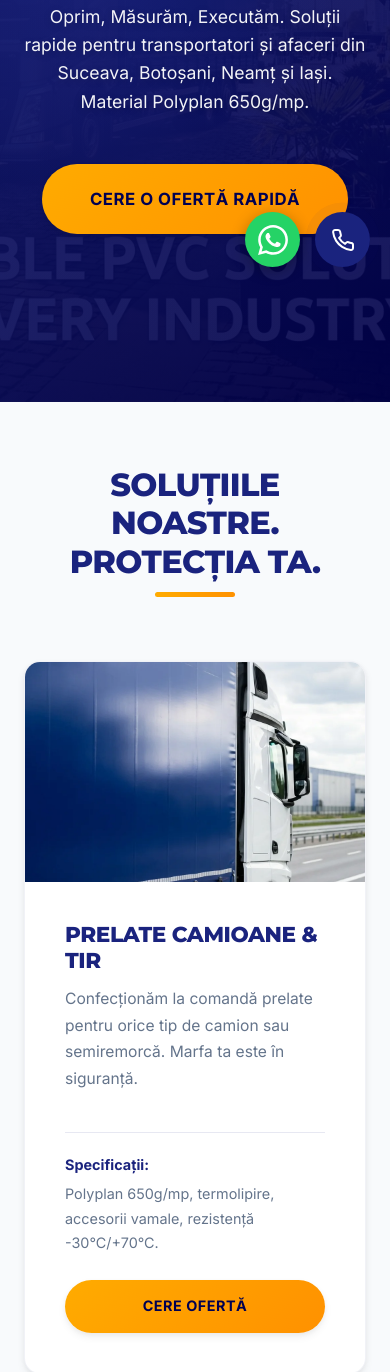
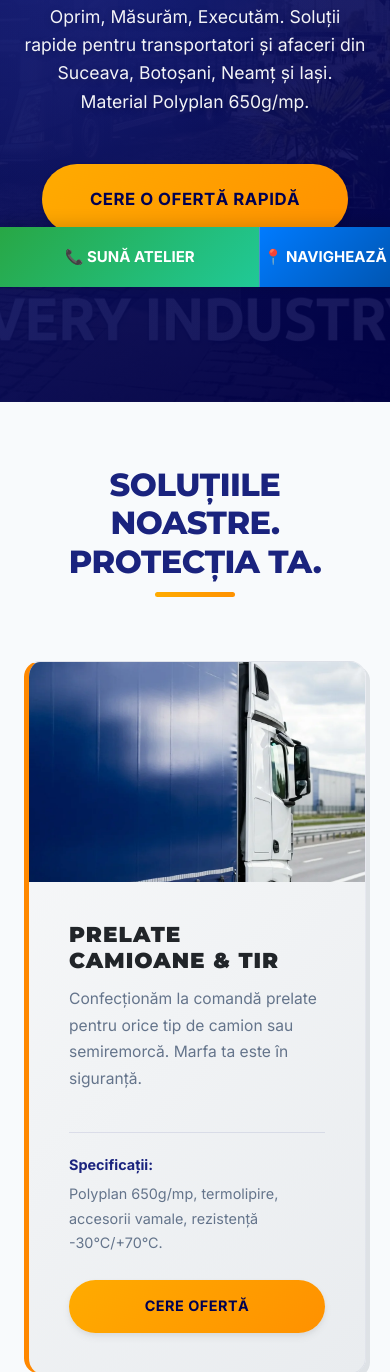
Before and after one commit to 5imi/cortex-prelate, a plain HTML site: page index.html in a window 390 px wide. Shown: the part 557-1929 px from the top of the page. Drawn offline with Linux system fonts and the light colour scheme.

Commit message:
V1.4: UX Quick Wins - Sticky Mobile Bar, Visual Segmentation, Premium Polish

```diff
--- a/css/style.css
+++ b/css/style.css
@@ -815,3 +815,131 @@ section {
         grid-template-columns: repeat(4, 1fr);
     }
 }
+
+/* ======== V1.4: UX/UI QUICK WINS ======== */
+
+/* Sticky Mobile Action Bar (Thumb Zone Optimization) */
+.mobile-action-bar {
+    display: none;
+    position: fixed;
+    bottom: 0;
+    left: 0;
+    width: 100%;
+    height: 60px;
+    background: white;
+    box-shadow: 0 -3px 15px rgba(0, 0, 0, 0.15);
+    z-index: 1001;
+}
+
+@media (max-width: 768px) {
+    .mobile-action-bar {
+        display: flex;
+    }
+
+    /* Hide old FABs to avoid duplication */
+    .fab-container {
+        display: none;
+    }
+}
+
+.action-btn {
+    flex: 1;
+    display: flex;
+    align-items: center;
+    justify-content: center;
+    text-decoration: none;
+    font-weight: 700;
+    font-size: 15px;
+    transition: all 0.2s;
+    gap: 0.5rem;
+}
+
+.btn-call {
+    background: linear-gradient(135deg, #28a745, #20c997);
+    color: white;
+    flex: 2;
+}
+
+.btn-call:active {
+    background: #1e7e34;
+    transform: scale(0.98);
+}
+
+.btn-maps {
+    background: linear-gradient(135deg, #007bff, #0056b3);
+    color: white;
+    flex: 1;
+    border-left: 1px solid rgba(255, 255, 255, 0.3);
+}
+
+.btn-maps:active {
+    background: #004085;
+    transform: scale(0.98);
+}
+
+/* Visual Segmentation: Industrial vs Residential Cards */
+.card-industrial {
+    border-left: 5px solid #ff8800;
+    background: linear-gradient(135deg, #f8f9fa 0%, #e9ecef 100%);
+    box-shadow: 4px 4px 0px #dee2e6;
+}
+
+.card-industrial h3 {
+    font-weight: 900;
+    text-transform: uppercase;
+    letter-spacing: 1px;
+    color: #212529;
+}
+
+.card-industrial:hover {
+    transform: translateX(5px);
+    border-left-width: 8px;
+}
+
+.card-residential {
+    border-radius: 20px;
+    background: white;
+    box-shadow: 0 15px 40px rgba(0, 0, 0, 0.08);
+    transition: all 0.4s cubic-bezier(0.4, 0, 0.2, 1);
+}
+
+.card-residential h3 {
+    font-weight: 600;
+    letter-spacing: 0.5px;
+}
+
+.card-residential:hover {
+    transform: translateY(-10px) scale(1.02);
+    box-shadow: 0 25px 60px rgba(0, 0, 0, 0.12);
+}
+
+/* Premium Button Gradient with Shine Effect */
+.btn-primary::before {
+    content: '';
+    position: absolute;
+    top: 0;
+    left: -100%;
+    width: 100%;
+    height: 100%;
+    background: linear-gradient(90deg, transparent, rgba(255, 255, 255, 0.3), transparent);
+    transition: left 0.5s;
+}
+
+.btn-primary:hover::before {
+    left: 100%;
+}
+
+/* Enhanced Typography Hierarchy */
+h1 {
+    letter-spacing: -1.5px;
+    line-height: 1.1;
+}
+
+h2 {
+    letter-spacing: -0.5px;
+    line-height: 1.2;
+}
+
+h3 {
+    letter-spacing: 0.5px;
+}
--- a/index.html
+++ b/index.html
@@ -188,7 +188,7 @@
             <div class="container">
                 <h2>Soluțiile Noastre. Protecția Ta.</h2>
                 <div class="cards-container">
-                    <div class="card">
+                    <div class="card card-industrial">
                         <div class="card-img">
                             <img src="images/card_truck_new.webp" alt="Prelata Camion Albastra" width="400" height="300"
                                 loading="lazy">
@@ -206,7 +206,7 @@
                                 Ofertă</a>
                         </div>
                     </div>
-                    <div class="card">
+                    <div class="card card-industrial">
                         <div class="card-img">
                             <img src="images/card_dump_truck.webp" alt="Sistem Prelata Basculanta" width="400"
                                 height="300" loading="lazy">
@@ -224,7 +224,7 @@
                                 Ofertă</a>
                         </div>
                     </div>
-                    <div class="card">
+                    <div class="card card-residential">
                         <div class="card-img">
                             <img src="images/card_terrace.webp" alt="Terasa Acoperita cu Prelata" width="400"
                                 height="300" loading="lazy">
@@ -242,7 +242,7 @@
                                 Ofertă</a>
                         </div>
                     </div>
-                    <div class="card">
+                    <div class="card card-industrial">
                         <div class="card-img">
                             <img src="images/card_print.webp" alt="Inscriptionare Prelata Camion" width="400"
                                 height="300" loading="lazy">
@@ -260,7 +260,7 @@
                                 Ofertă</a>
                         </div>
                     </div>
-                    <div class="card">
+                    <div class="card card-industrial">
                         <div class="card-img">
                             <img src="images/card_industrial_hall.webp" alt="Depozit Industrial Acoperit" width="400"
                                 height="300" loading="lazy">
@@ -278,7 +278,7 @@
                                 Ofertă</a>
                         </div>
                     </div>
-                    <div class="card">
+                    <div class="card card-residential">
                         <div class="card-img">
                             <img src="images/card_greenhouse.webp" alt="Sera si Gradina Acoperita" width="400"
                                 height="300" loading="lazy">
@@ -439,6 +439,17 @@
         </a>
     </div>
 
+    <!-- V1.4: Sticky Mobile Action Bar (Thumb Zone Optimization) -->
+    <div class="mobile-action-bar">
+        <a href="tel:0744580056" class="action-btn btn-call">
+            📞 SUNĂ ATELIER
+        </a>
+        <a href="https://waze.com/ul?q=CORTEX+PRODCOM+Falticeni&ll=47.4616,26.2995" class="action-btn btn-maps"
+            target="_blank">
+            📍 NAVIGHEAZĂ
+        </a>
+    </div>
+
     <!-- V1.3: Performance - Defer non-critical scripts -->
     <script src="https://cdn.jsdelivr.net/npm/@emailjs/browser@3/dist/emailjs.min.js" defer></script>
     <script src="js/main.js" defer></script>
```
